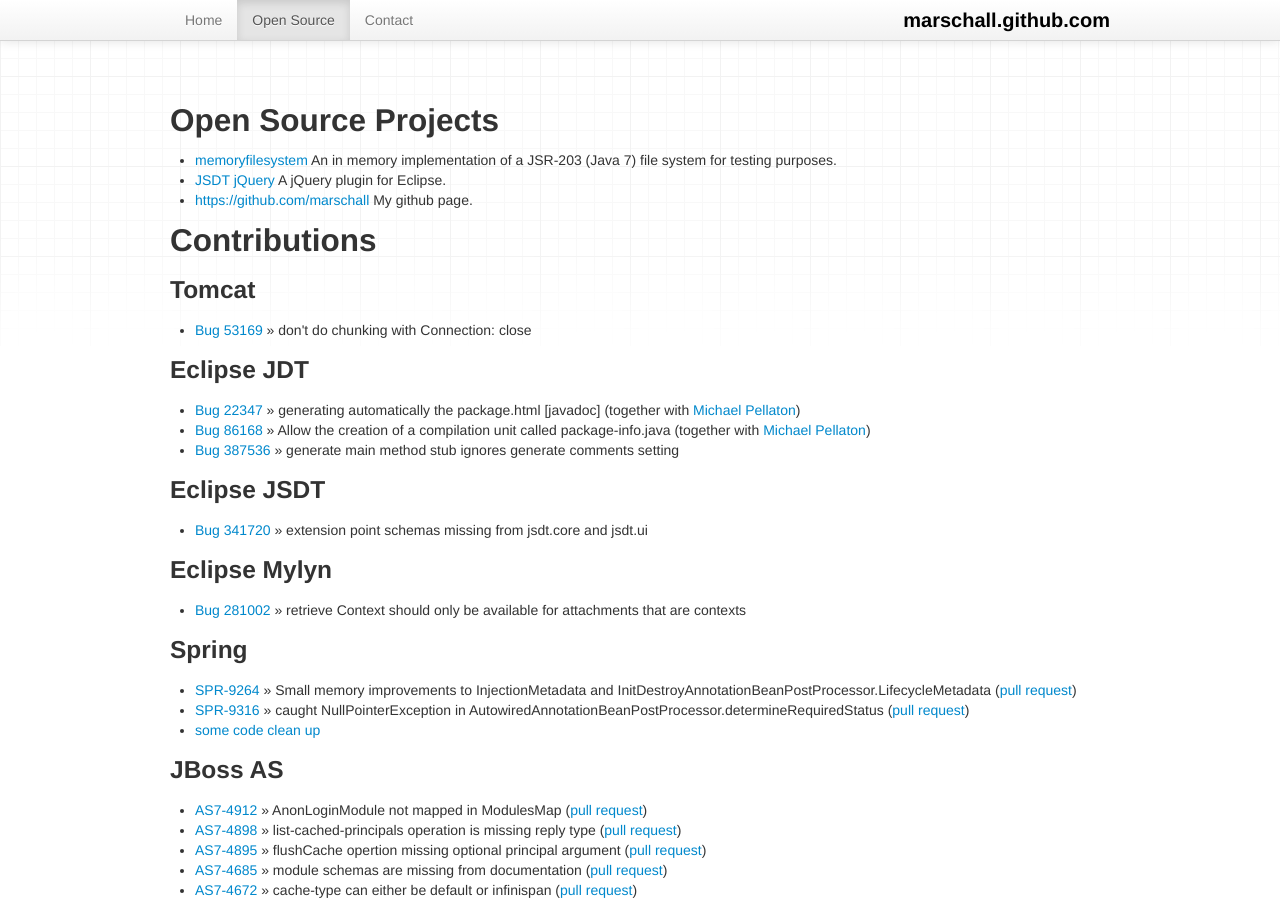
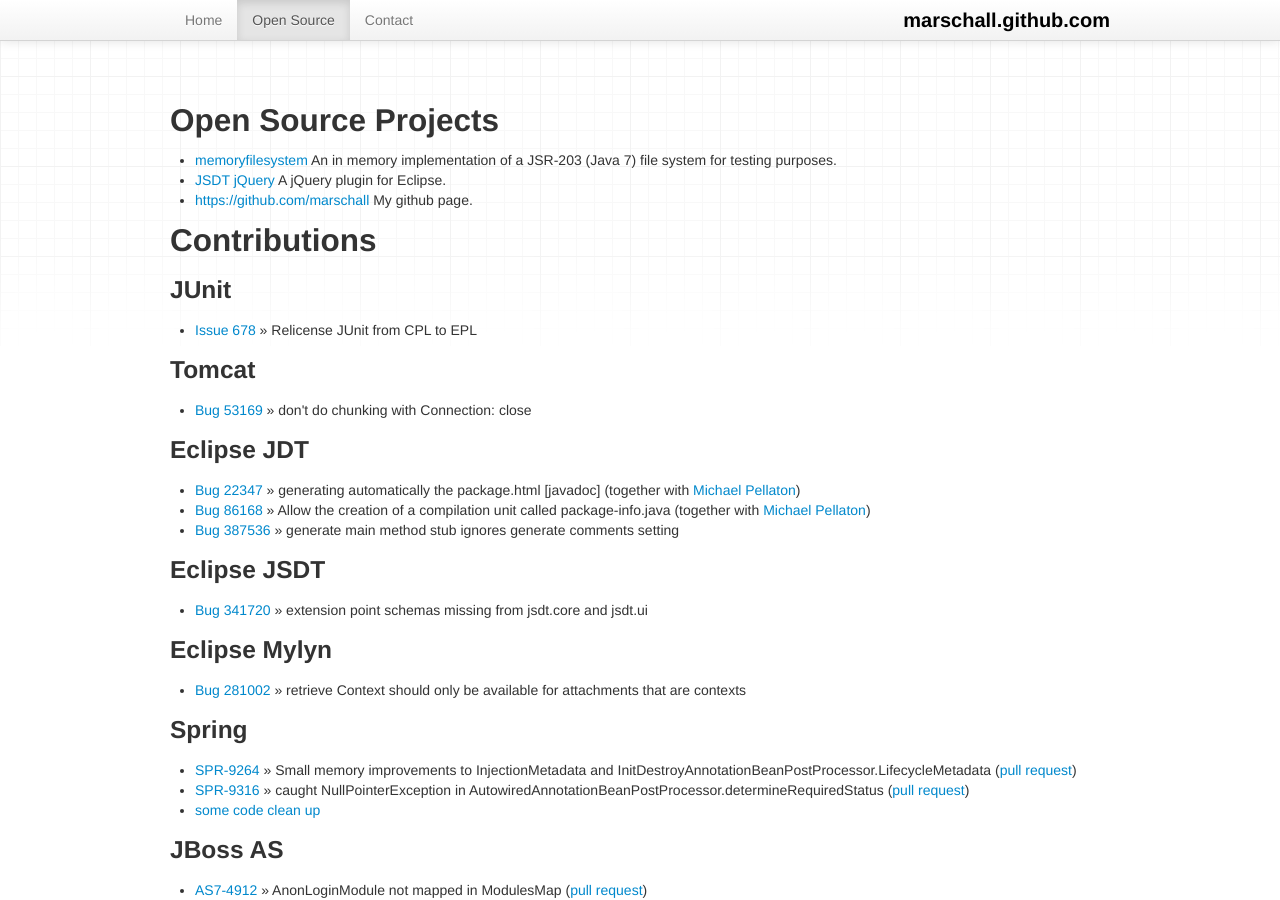
Before and after one commit to marschall/marschall.github.com, a Jekyll site: the page built from open-source.html, in a window 1280 px wide and 900 px high. Built offline with Jekyll 4.4.1, drawn with Linux system fonts in a browser that asks for light colours.

Commit message:
add JUnit

```diff
--- a/open-source.html
+++ b/open-source.html
@@ -17,6 +17,10 @@
   <li><a href="http://bugs.sun.com/view_bug.do?bug_id=8004789">Bug 8004789</a> (zipfs) zip provider doesn't work correctly with file systems providers rather than the default (<a href="http://mail.openjdk.java.net/pipermail/nio-dev/2012-December/002060.html">discussion</a>)</li>
 </ul>
 -->
+<h3>JUnit</h3>
+<ul>
+  <li><a href="https://github.com/junit-team/junit/pull/678">Issue 678</a> &raquo; Relicense JUnit from CPL to EPL</li>
+</ul>
 <h3>Tomcat</h3>
 <ul>
   <li><a href="https://issues.apache.org/bugzilla/show_bug.cgi?id=53169">Bug 53169</a> &raquo; don't do chunking with Connection: close</li>
```
